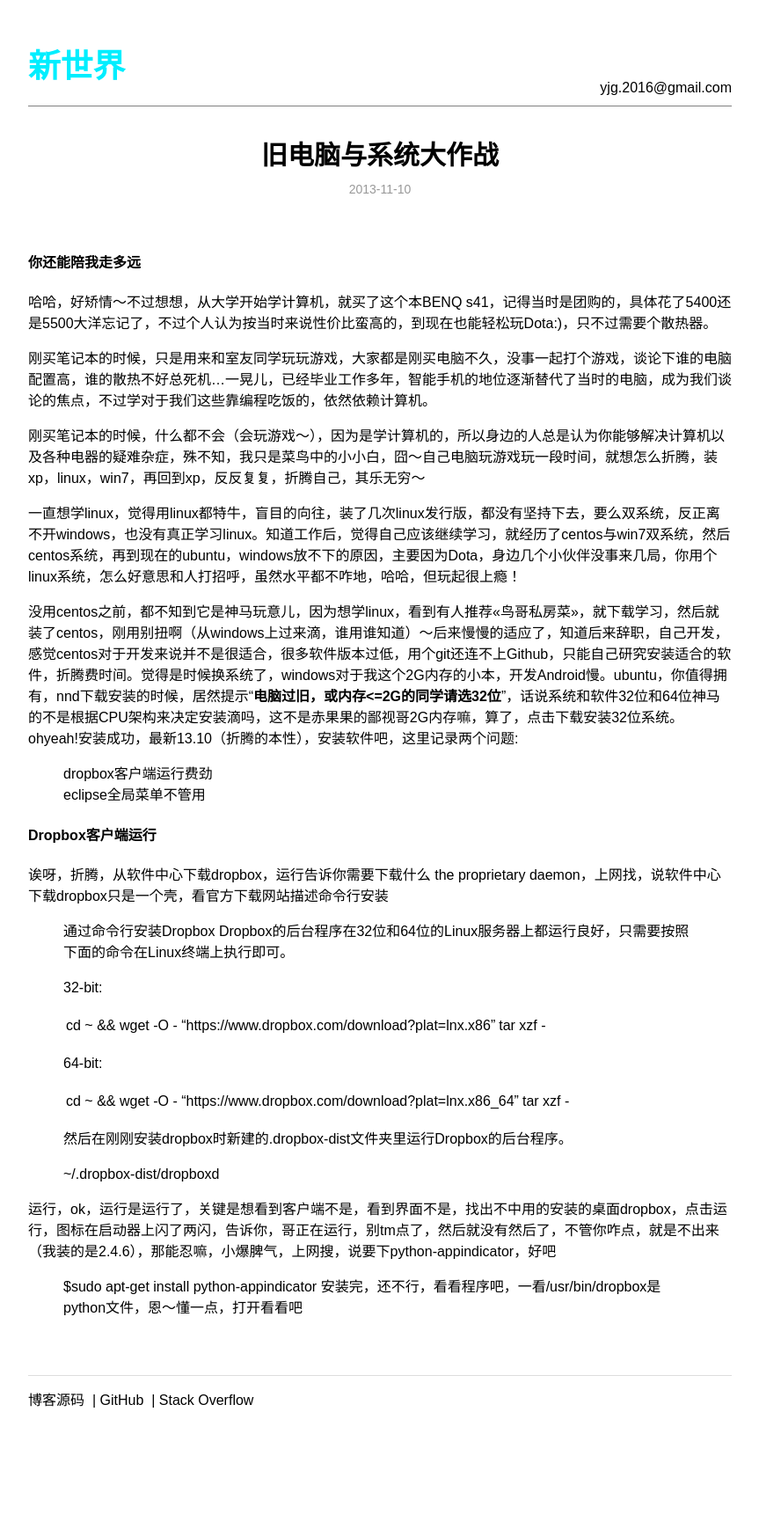
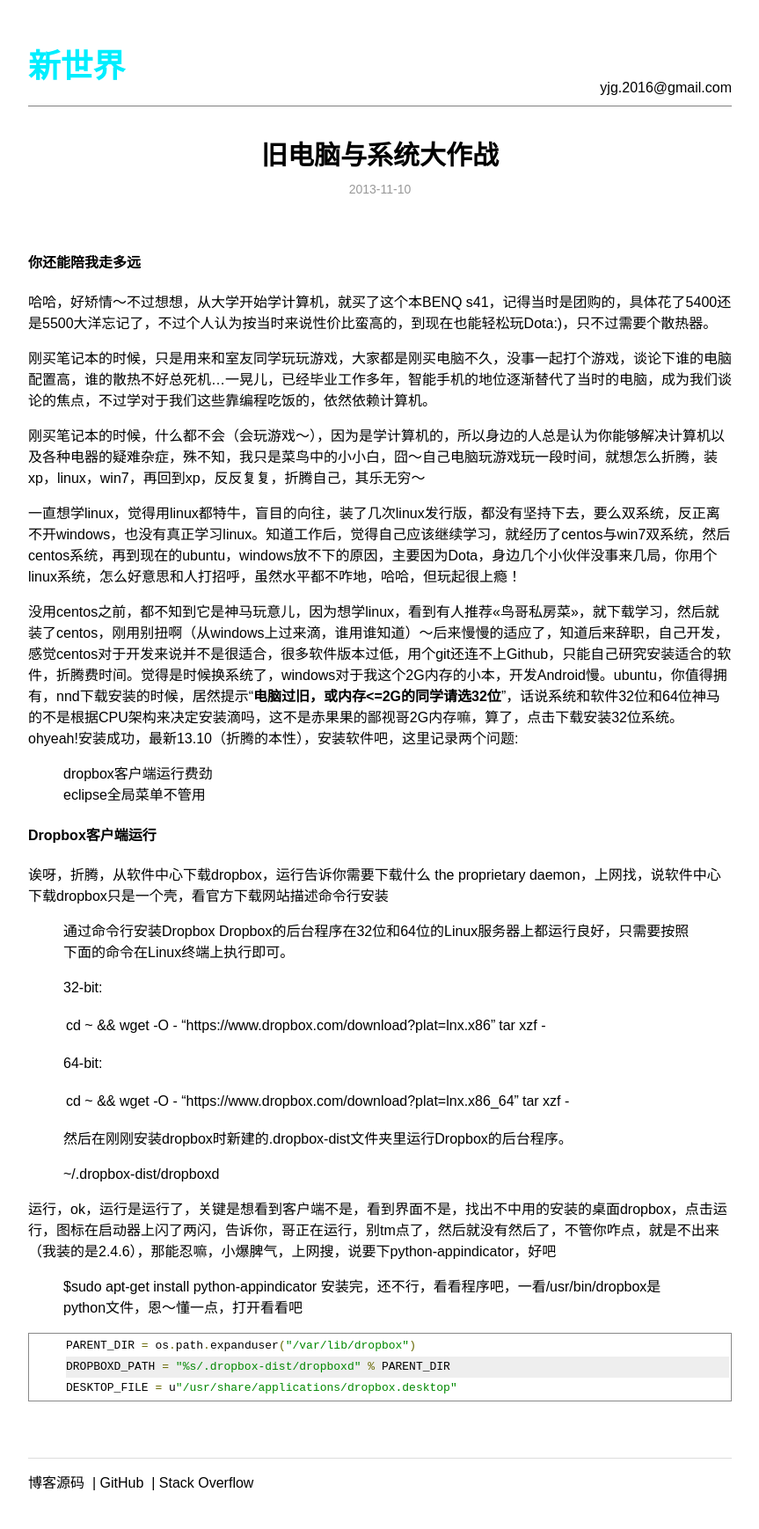
Before and after one commit to leongithub/blog, a Jekyll site: the page built from _posts/2013-11-10-os.md, in a window 1280 px wide. Shown: the whole page at 88% size, without its empty margins (208-1071 px from the left). Built offline with Jekyll 4.4.1, drawn with Linux system fonts in a browser that asks for light colours; comment, search, counter and statistics services are not loaded; before the commit the page ends 1644 px from its top, so only the background shows below that.

Commit message:
update blog

```diff
--- a/_posts/2013-11-10-os.md
+++ b/_posts/2013-11-10-os.md
@@ -46,3 +46,9 @@ description: 大学时期买的电脑，已经5年多了，系统从windows到li
 运行，ok，运行是运行了，关键是想看到客户端不是，看到界面不是，找出不中用的安装的桌面dropbox，点击运行，图标在启动器上闪了两闪，告诉你，哥正在运行，别tm点了，然后就没有然后了，不管你咋点，就是不出来（我装的是2.4.6），那能忍嘛，小爆脾气，上网搜，说要下python-appindicator，好吧
 >$sudo apt-get install python-appindicator
 安装完，还不行，看看程序吧，一看/usr/bin/dropbox是python文件，恩～懂一点，打开看看吧
+
+<pre class="prettyprint linenums:57">
+PARENT_DIR = os.path.expanduser("/var/lib/dropbox")
+DROPBOXD_PATH = "%s/.dropbox-dist/dropboxd" % PARENT_DIR
+DESKTOP_FILE = u"/usr/share/applications/dropbox.desktop"
+</pre>
```
